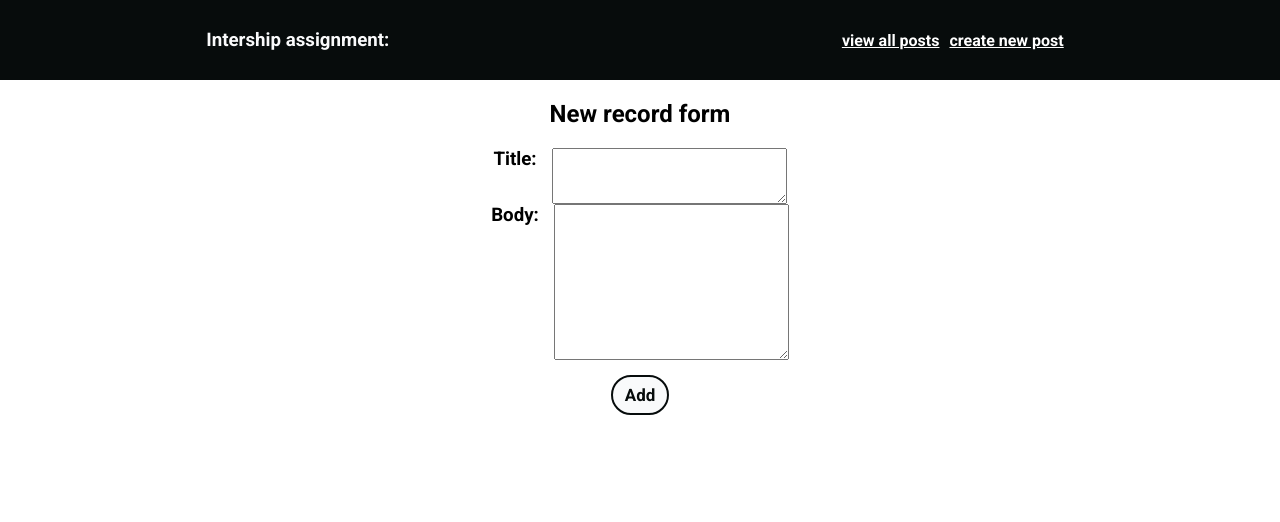
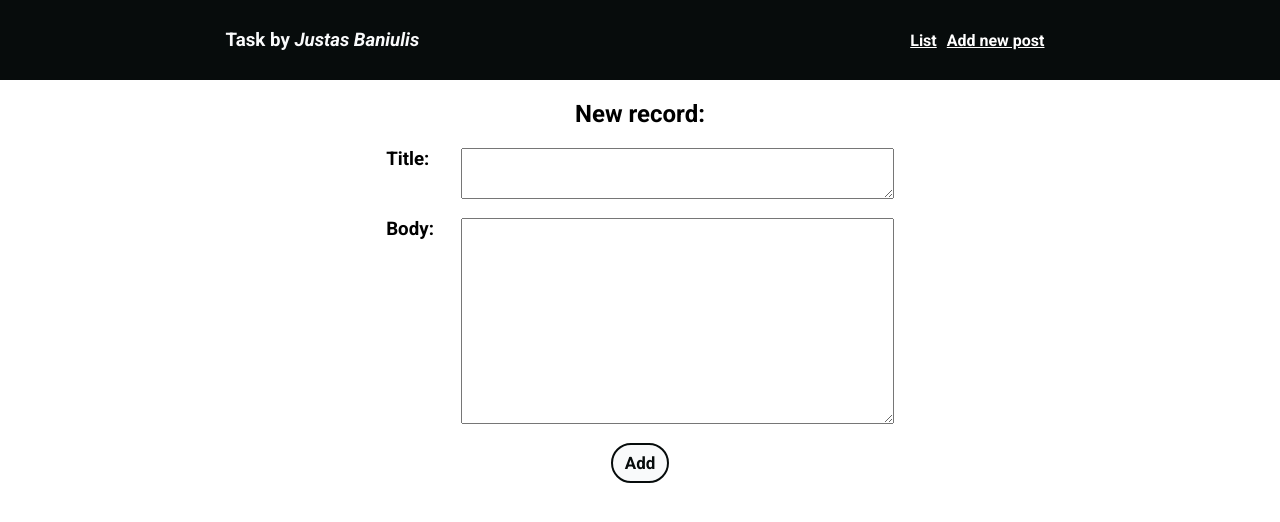
Before and after one commit to JustasBan/present_taskWEB, a React (Create React App) app: page /create in a window 1280 px wide. Shown: the top 522 px of the page. Built offline with nearby package versions, Linux system fonts and the light colour scheme.

Commit message:
alignment in details, form, other finishing touches

```diff
--- a/public/index.html
+++ b/public/index.html
@@ -1,5 +1,6 @@
 <!DOCTYPE html>
 <html lang="en">
+
   <head>
     <meta charset="utf-8" />
     <link rel="icon" href="%PUBLIC_URL%/favicon.ico" />
@@ -7,37 +8,14 @@
     <meta name="theme-color" content="#000000" />
     <meta
       name="description"
-      content="Web site created using create-react-app"
+      content="Web site created for interview"
     />
-    <link rel="apple-touch-icon" href="%PUBLIC_URL%/logo192.png" />
-    <!--
-      manifest.json provides metadata used when your web app is installed on a
-      user's mobile device or desktop. See https://developers.google.com/web/fundamentals/web-app-manifest/
-    -->
-    <link rel="manifest" href="%PUBLIC_URL%/manifest.json" />
-    <!--
-      Notice the use of %PUBLIC_URL% in the tags above.
-      It will be replaced with the URL of the `public` folder during the build.
-      Only files inside the `public` folder can be referenced from the HTML.
+    <title>Internship Qualification</title>
+  </head>
 
-      Unlike "/favicon.ico" or "favicon.ico", "%PUBLIC_URL%/favicon.ico" will
-      work correctly both with client-side routing and a non-root public URL.
-      Learn how to configure a non-root public URL by running `npm run build`.
-    -->
-    <title>React App</title>
-  </head>
   <body>
     <noscript>You need to enable JavaScript to run this app.</noscript>
     <div id="root"></div>
-    <!--
-      This HTML file is a template.
-      If you open it directly in the browser, you will see an empty page.
+  </body>
 
-      You can add webfonts, meta tags, or analytics to this file.
-      The build step will place the bundled scripts into the <body> tag.
-
-      To begin the development, run `npm start` or `yarn start`.
-      To create a production bundle, use `npm run build` or `yarn build`.
-    -->
-  </body>
 </html>
--- a/src/App.js
+++ b/src/App.js
@@ -1,4 +1,4 @@
-import React, { useState } from 'react'
+import React, { useCallback, useState } from 'react'
 import { BrowserRouter as Router, Route, Routes } from 'react-router-dom'
 import List from './MainComponents/List'
 import Menu from './MainComponents/Menu'
@@ -59,5 +59,3 @@ const App = () => {
 }
 
 export default App;
-
-//TODO: align text in "details" and "create"
--- a/src/MainComponents/CreateForm.js
+++ b/src/MainComponents/CreateForm.js
@@ -1,5 +1,16 @@
 import React, { useState } from 'react'
 import serverComms from '../services/serverComms'
+
+/*
+    DESCRIPTION:
+    New record form component
+    It will track input and
+    create POST request to server from it,
+    when "add" button is pressed
+    if request fails, user is notified
+    by "Notification" component in App
+    (same for success)
+ */
 
 //Main form's component
 const CreateForm = ({showServerFail, showServerSuccess}) => {
@@ -44,23 +55,28 @@ const CreateForm = ({showServerFail, showServerSuccess}) => {
     return (
         <div>
             <div className='postWrap'>
-                <h2 className='formsWrap'>New record form</h2>
+                <h2 className='centerComponent'>New record:</h2>
 
                 <form onSubmit={addPost}>
                     <div className='formsWrap'>
-                        <h3 >Title:</h3>
-                        <textarea className='formsTextboxTitle' value={newTitle} onChange={handleTitleChange} />
+                        <h3>Title:</h3>
+                        <div className='formsWrapInner'>
+                            <textarea className='formsTextboxTitle' value={newTitle} onChange={handleTitleChange} />
+                        </div>
                     </div>
 
                     <div className='formsWrap'>
-                        <h3 >Body:</h3>
-                        <textarea className='formsTextboxBody' value={newBody} onChange={handleBodyChange} />
+                        <h3>Body:</h3>
+                        <div className='formsWrapInner'>
+                            <textarea className='formsTextboxBody' value={newBody} onChange={handleBodyChange} />
+                        </div>
                     </div>
 
-                    <div className='formsWrap'>
+                    <div className='postWrap'>
                         <button className='formsButton' type="submit">Add</button>
                     </div>
                 </form>
+
             </div>
         </div>
     )
--- a/src/MainComponents/List.js
+++ b/src/MainComponents/List.js
@@ -1,8 +1,13 @@
-import React, { useState, useEffect } from 'react'
+import React, { useState, useEffect, useCallback } from 'react'
 import serverComms from '../services/serverComms'
 import { useNavigate } from 'react-router-dom'
 
 //helper components:
+
+/*
+  Display individual table row
+  with received data of post
+*/
 
 const IndividualPost = ({ userId, id, title, body }) => {
 
@@ -23,19 +28,20 @@ const IndividualPost = ({ userId, id, title, body }) => {
   )
 }
 
-const Posts = ({ postsArg, loadingState}) => {
+/*
+  Display all table rows
+  with received data of all
+  posts we received and
+  names of columns
+*/
 
+const Posts = ({ postsArg, loadingState }) => {
   if (loadingState === false) {
-    let centerComponent = {
-      justifyContent: "center",
-      display: "flex"
-    }
-
     return (
       <div >
-        <h2 style={centerComponent}>Posts list:</h2>
+        <h2 className='centerComponent'>Posts list:</h2>
 
-        <table style={centerComponent}>
+        <table className='centerComponent'>
           <tbody>
             <tr>
               <td>userId</td>
@@ -55,13 +61,22 @@ const Posts = ({ postsArg, loadingState}) => {
   }
   else {
     return (
-      <h2>Posts list loading...</h2>
+      <h2 className='centerComponent'>Posts list loading...</h2>
     )
   }
 }
 
+/*
+  Component does GET request,
+  and shows received data if successful,
+  else it infinately loads
+  (user is notified about failed
+  server interaction by "Notification" component
+  in "App" (same for success))
+*/
+
 //Main component:
-const List = ({showServerFail, showServerSuccess}) => {
+const List = ({ showServerFail, showServerSuccess }) => {
 
   //states:
   const [posts, setPosts] = useState([])
--- a/src/MainComponents/Menu.js
+++ b/src/MainComponents/Menu.js
@@ -3,22 +3,22 @@ import {Link} from 'react-router-dom'
 
 /*
     DESCRIPTION:
-    simple menu component (CSS in index.css)
+    simple menu component
  */
 
 //navigation component:
 const Menu = () => {
     return (
         <nav>
-            <h3>Intership assignment:</h3>
+            <h3>Task by <i>Justas Baniulis</i></h3>
 
             <ul className='nav-links'>
                 <Link style={{color: 'white'}} to="/">
-                    <li>view all posts</li>
+                    <li>List</li>
                 </Link>
 
                 <Link style={{color: 'white'}} to="/create">
-                    <li>create new post</li>
+                    <li>Add new post</li>
                 </Link>
 
             </ul>
--- a/src/MainComponents/PostDetail.js
+++ b/src/MainComponents/PostDetail.js
@@ -2,35 +2,66 @@ import React, { useState, useEffect } from 'react'
 import { useParams } from "react-router-dom";
 import serverComms from '../services/serverComms'
 
+/*
+    DESCRIPTION:
+    Details page component, which
+    will create GET request to server,
+    from given Id (router provides it)
+
+    If successful, component displays
+    received details, else
+
+    it infinately shows "loading" -
+    user is notified,
+    that server interaction failed
+    by "Notification" component in "App"
+    (same for success)
+ */
+
 //helper components
-const Post = ( {postArg, loading} ) => {
+const Post = ({ postArg, loading }) => {
 
   if (loading) {
     return (
-      <h3>Post loading...</h3>
+      <h2 className='centerComponent'>Posts list loading...</h2>
     )
   }
   else {
     return (
+
       <div className='postWrap'>
-        <div className='postContainer'>
+        <h2 className='centerComponent'>Post details:</h2>
+
+        <div className='postInnerWrap'>
           <h3 className='postProperty'>User id:</h3>
-          <h3 className='postPropertyValue'>{postArg.userId}</h3>
+
+          <div className='postValueWrap'>
+            <h3 className='postValue'>{postArg.userId}</h3>
+          </div>
         </div>
 
-        <div className='postContainer'>
+        <div className='postInnerWrap'>
           <h3 className='postProperty'>Post id:</h3>
-          <h3 className='postPropertyValue'>{postArg.id}</h3>
+
+          <div className='postValueWrap'>
+            <h3 className='postValue'>{postArg.id}</h3>
+          </div>
         </div>
 
-        <div className='postContainer'>
+        <div className='postInnerWrap'>
           <h3 className='postProperty'>Post title:</h3>
-          <h3 className='postPropertyValue'>{postArg.title}</h3>
+
+          <div className='postValueWrap'>
+            <h3 className='postValue'>{postArg.title}</h3>
+          </div>
         </div>
 
-        <div className='postContainer'>
+        <div className='postInnerWrap'>
           <h3 className='postProperty'>Post body:</h3>
-          <h3 className="postBody postPropertyValue">{postArg.body}</h3>
+
+          <div className='postValueWrap'>
+            <h3 className="postBody postValue">{postArg.body}</h3>
+          </div>
         </div>
       </div>
     )
@@ -38,7 +69,7 @@ const Post = ( {postArg, loading} ) => {
 }
 
 //Main component
-const PostDetail = ({showServerFail, showServerSuccess}) => {
+const PostDetail = ({ showServerFail, showServerSuccess }) => {
 
   //states:
   const [loading, setLoading] = useState(true)
--- a/src/index.css
+++ b/src/index.css
@@ -80,7 +80,8 @@ nav {
 /*Table styles: */
 
 .postBody {
-    white-space: pre-wrap
+    white-space: pre-wrap;
+    width: fit-content;
 }
 
 table {
@@ -139,48 +140,79 @@ table tbody tr td:nth-child(4) {
 
 .postProperty{
     font-weight: 500;
+    width: 100px;
+    height: fit-content;
+    float: left;
 }
 
-.postContainer{
-    display: flex;
+.postInnerWrap{
+    display: inline;
 }
 
 .postContainer > h3 {
     margin-top: 10px;
 }
 
-.postPropertyValue{
+.postValue{
+    width: fit-content;
+    height: fit-content;
     font-weight: 300;
+}
+
+.postValueWrap{
+    float: left;
+    display: inline;
+    width: fit-content;
 }
 
 
 /* Form styles: */
 
+form{
+    display: inherit;
+}
+
 .formsWrap{
-    display: flex;
-    justify-content: center;
+    display: inline;
+}
+
+.formsWrapInner{
+    float: left;
+    display: inline;
+    width: fit-content;
+    margin-bottom: 15px;
 }
 
 .formsWrap > h3 {
-    margin-top: 0;
-    margin-bottom: 0;
-    margin-right: 15px;
+    width: 75px;
+    height: fit-content;
+    float: left;
+    margin: 0;
 }
 
 .formsTextboxTitle{
-    width: 229px;
-    height: 50px;
+    width: 33.33vw;
+    min-width: 350px;
+    max-width: 650px;
+
+    height: 7vh;
+    min-height: 25px;
+    max-height: 45px;
 }
 
 .formsTextboxBody{
-    width: 229px;
-    height: 150px;
+    width: 33.33vw;
+    min-width: 350px;
+    max-width: 650px;
+
+    height: 17vh;
+    min-height: 200px;
+    max-height: 650px;
 }
 
 .formsButton{
     padding: 8px 12px;
     cursor: pointer;
-    margin-top: 15px;
 
     border-width: 2.5px;
     border-color: var(--tableBorderColor);
@@ -203,3 +235,9 @@ table tbody tr td:nth-child(4) {
     color: var(--tableAllFill);
     box-shadow: 0px 2px 2px rgba(0, 0, 0, 0.16);
 }
+
+/* Custom styles */
+.centerComponent{
+    justify-content: center;
+    display: flex;
+}
```
Also changed, not shown: src/index.html (deleted, +0 -21 lines), public/manifest.json.
